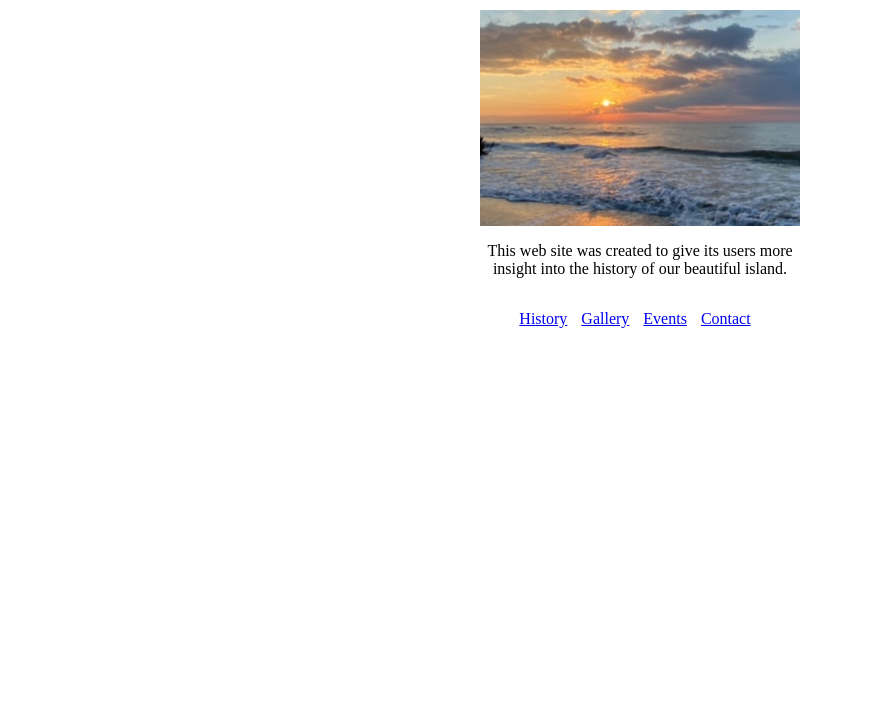
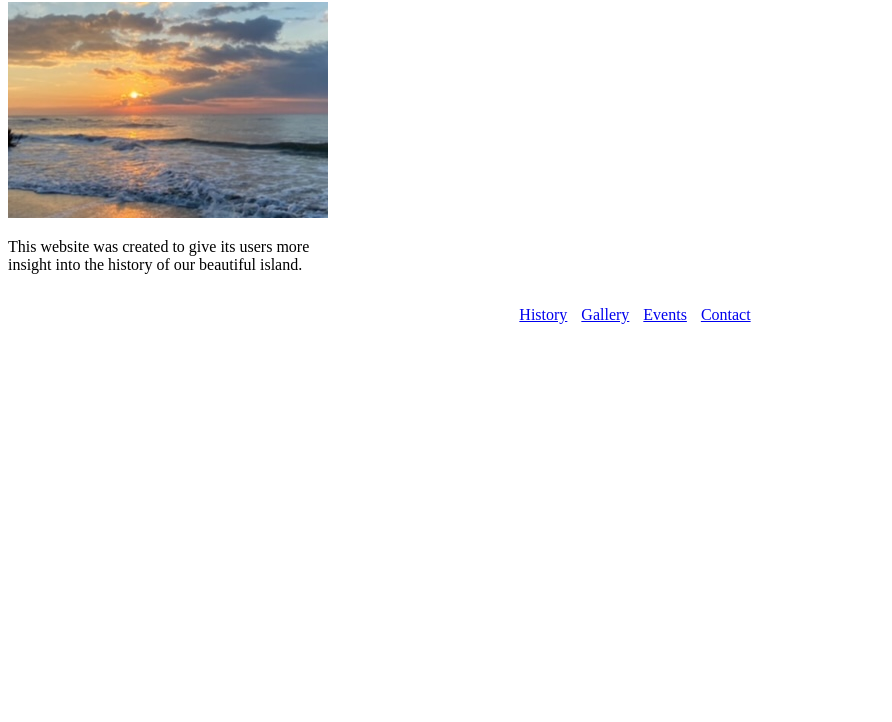
Before and after one commit to Mcbarbj/Dewees-archive, a plain HTML site: page index.html in a window 1280 px wide. Shown: the part 78-800 px from the top of the page, without its empty margins (0-892 px from the left). Drawn offline with Linux system fonts and the light colour scheme.

Commit message:
Update index.html

```diff
--- a/index.html
+++ b/index.html
@@ -1,13 +1,17 @@
+<!DOCTYPE html>
+<html lang="en">
 <head>
+    <meta charset="UTF-8">
+    <meta name="viewport" content="width=device-width, initial-scale=1.0">
     <link rel="stylesheet" href="styles.css">
+    <title>Welcome to Dewees Archives</title>
 </head>
-
-<body style="display: flex; justify-content: center">
-    <div style="max-width: 520px; text-align: center">
+<body>
+    <div class="container">
         <h1>Welcome to Dewees Archives</h1>
-        <img style="max-width: 520px" src="Oceansunrise.jpg" />
+        <img src="Oceansunrise.jpg" alt="Ocean Sunrise">
         <p>
-            This web site was created to give its users more<br/>insight into the history of our beautiful island.
+            This website was created to give its users more<br/>insight into the history of our beautiful island.
         </p>
         <nav>
             <ul>
@@ -19,3 +23,4 @@
         </nav>
     </div>
 </body>
+</html>
```
